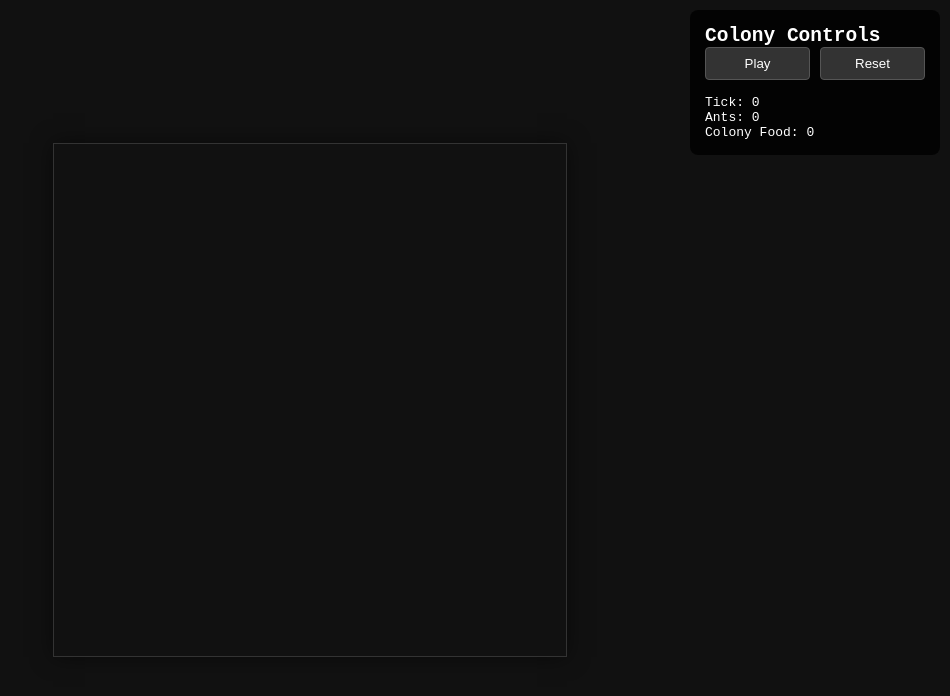
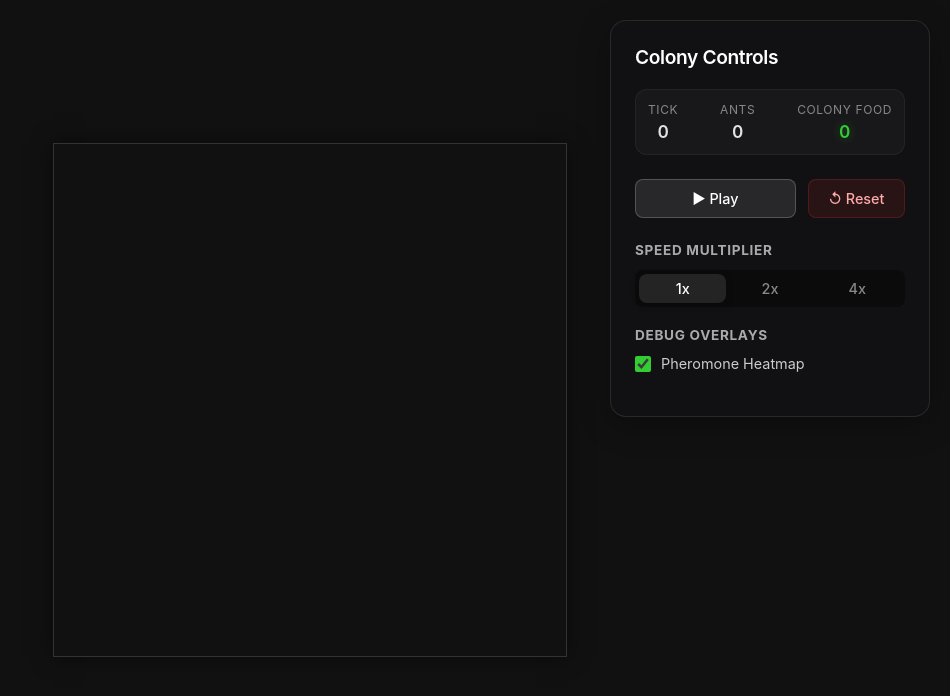
Before and after one commit to deadronos/antcolony-sim, a React (Vite) app: page / in a window 1280 px wide. Shown: the top 696 px of the page, without its empty margins (330-1280 px from the left). Built offline with nearby package versions, Linux system fonts and the light colour scheme.

Commit message:
Implement pheromone visualization and control panel enhancements

```diff
--- a/src/App.tsx
+++ b/src/App.tsx
@@ -31,10 +31,11 @@ function App() {
             // Avoid updating Zustand every frame to prevent React overhead,
             // or do it selectively. For now we update it every frame.
             setSimState(state);
-
             const ctx = canvasRef.current?.getContext('2d');
             if (ctx) {
-              renderSimulation(ctx, state);
+              renderSimulation(ctx, state, {
+                showPheromones: useUIStore.getState().showPheromones
+              });
             }
           }
         } catch (e) {
--- a/src/render2d/canvasRenderer.ts
+++ b/src/render2d/canvasRenderer.ts
@@ -1,7 +1,11 @@
 import { CELL_SIZE, WORLD_WIDTH, WORLD_HEIGHT } from '../shared/constants';
 import { AntState, TileType, type SimState } from '../sim/core/types';
 
-export function renderSimulation(ctx: CanvasRenderingContext2D, state: SimState) {
+export interface RenderOptions {
+    showPheromones: boolean;
+}
+
+export function renderSimulation(ctx: CanvasRenderingContext2D, state: SimState, options: RenderOptions) {
     // Clear background
     ctx.fillStyle = '#1e1e1e';
     ctx.fillRect(0, 0, WORLD_WIDTH * CELL_SIZE, WORLD_HEIGHT * CELL_SIZE);
@@ -25,6 +29,7 @@ export function renderSimulation(ctx: CanvasRenderingContext2D, state: SimState)
     }
 
     // 2. Pheromone Heatmaps
+    if (options.showPheromones) {
         for (let i = 0; i < state.foodPheromones.length; i++) {
             const x = i % WORLD_WIDTH;
             const y = Math.floor(i / WORLD_WIDTH);
@@ -39,6 +44,7 @@ export function renderSimulation(ctx: CanvasRenderingContext2D, state: SimState)
             if (hp > 0.05) {
                 ctx.fillStyle = `rgba(0, 150, 255, ${hp * 0.5})`;
                 ctx.fillRect(x * CELL_SIZE, y * CELL_SIZE, CELL_SIZE, CELL_SIZE);
+            }
         }
     }
 
--- a/src/shared/constants.ts
+++ b/src/shared/constants.ts
@@ -4,3 +4,4 @@ export const CELL_SIZE = 4; // px per tile when rendering
 export const TICKS_PER_SECOND = 30;
 export const TICK_INTERVAL_MS = 1000 / TICKS_PER_SECOND;
 export const TOTAL_ANTS = 200;
+export const FOOD_TO_SPAWN = 5;
--- a/src/sim/core/types.ts
+++ b/src/sim/core/types.ts
@@ -31,4 +31,6 @@ export interface SimState {
     homePheromones: Float32Array;
     grid: Uint8Array;    // TileType values mapped 1D
     colonyFood: number;
+    nestX: number;
+    nestY: number;
 }
--- /dev/null
+++ b/src/ui/panels/ControlsPanel.css
@@ -0,0 +1,155 @@
+.controls-panel {
+    position: absolute;
+    top: 20px;
+    right: 20px;
+    background: rgba(18, 18, 20, 0.75);
+    backdrop-filter: blur(12px);
+    -webkit-backdrop-filter: blur(12px);
+    border: 1px solid rgba(255, 255, 255, 0.1);
+    border-radius: 16px;
+    padding: 24px;
+    width: 320px;
+    color: #e2e2e2;
+    font-family: 'Inter', sans-serif;
+    box-shadow: 0 8px 32px rgba(0, 0, 0, 0.3);
+}
+
+.panel-title {
+    font-size: 1.2rem;
+    font-weight: 600;
+    margin-bottom: 20px;
+    color: #ffffff;
+    letter-spacing: -0.02em;
+}
+
+.status-grid {
+    display: flex;
+    justify-content: space-between;
+    margin-bottom: 24px;
+    background: rgba(255, 255, 255, 0.03);
+    padding: 12px;
+    border-radius: 12px;
+    border: 1px solid rgba(255, 255, 255, 0.05);
+}
+
+.status-item {
+    display: flex;
+    flex-direction: column;
+    align-items: center;
+}
+
+.status-item .label {
+    font-size: 0.75rem;
+    text-transform: uppercase;
+    color: #888;
+    margin-bottom: 4px;
+    letter-spacing: 0.05em;
+}
+
+.status-item .value {
+    font-size: 1.1rem;
+    font-weight: 600;
+    font-variant-numeric: tabular-nums;
+}
+
+.text-highlight {
+    color: #32CD32;
+    text-shadow: 0 0 10px rgba(50, 205, 50, 0.4);
+}
+
+.control-group {
+    display: flex;
+    gap: 12px;
+    margin-bottom: 24px;
+}
+
+.btn-primary,
+.btn-secondary,
+.btn-toggle {
+    border: none;
+    border-radius: 8px;
+    padding: 10px 16px;
+    font-size: 0.9rem;
+    font-weight: 500;
+    cursor: pointer;
+    transition: all 0.2s ease;
+    font-family: inherit;
+}
+
+.btn-primary {
+    flex: 2;
+    background: rgba(255, 255, 255, 0.1);
+    color: white;
+    border: 1px solid rgba(255, 255, 255, 0.2);
+}
+
+.btn-primary.active {
+    background: rgba(50, 205, 50, 0.2);
+    border-color: rgba(50, 205, 50, 0.5);
+    color: #bbffbb;
+}
+
+.btn-primary:hover,
+.btn-secondary:hover {
+    background: rgba(255, 255, 255, 0.15);
+}
+
+.btn-secondary {
+    flex: 1;
+    background: rgba(255, 50, 50, 0.1);
+    color: #ffaaaa;
+    border: 1px solid rgba(255, 50, 50, 0.2);
+}
+
+.btn-secondary:hover {
+    background: rgba(255, 50, 50, 0.2);
+}
+
+.control-section {
+    margin-bottom: 20px;
+}
+
+.section-title {
+    font-size: 0.85rem;
+    color: #aaa;
+    margin-bottom: 12px;
+    text-transform: uppercase;
+    letter-spacing: 0.05em;
+}
+
+.button-group {
+    display: flex;
+    background: rgba(0, 0, 0, 0.3);
+    border-radius: 8px;
+    padding: 4px;
+}
+
+.btn-toggle {
+    flex: 1;
+    background: transparent;
+    color: #888;
+    padding: 6px 0;
+}
+
+.btn-toggle.active {
+    background: rgba(255, 255, 255, 0.1);
+    color: white;
+    box-shadow: 0 2px 8px rgba(0, 0, 0, 0.2);
+}
+
+.toggle-label {
+    display: flex;
+    align-items: center;
+    gap: 10px;
+    font-size: 0.9rem;
+    color: #ccc;
+    cursor: pointer;
+    user-select: none;
+}
+
+.toggle-label input[type="checkbox"] {
+    accent-color: #32CD32;
+    width: 16px;
+    height: 16px;
+    cursor: pointer;
+}
--- a/src/ui/panels/ControlsPanel.tsx
+++ b/src/ui/panels/ControlsPanel.tsx
@@ -1,8 +1,13 @@
 import { useUIStore } from '../store/uiStore';
 import { simWorker } from '../../worker/simBridge';
+import './ControlsPanel.css';
 
-export const ControlsPanel: React.FC = () => {
-    const { isPaused, setPaused, simState } = useUIStore();
+export const ControlsPanel = () => {
+    const {
+        isPaused, setPaused, simState,
+        speedMultiplier, setSpeedMultiplier,
+        showPheromones, setShowPheromones
+    } = useUIStore();
 
     const handlePlayPause = async () => {
         if (isPaused) {
@@ -20,26 +25,67 @@ export const ControlsPanel: React.FC = () => {
         setPaused(false);
     };
 
+    const handleSpeed = async (newSpeed: number) => {
+        await simWorker.setSpeed(newSpeed);
+        setSpeedMultiplier(newSpeed);
+    };
+
     return (
-        <div style={{
-            position: 'absolute', top: 10, right: 10,
-            background: 'rgba(0,0,0,0.8)', color: 'white', padding: '15px', borderRadius: '8px',
-            fontFamily: 'monospace', width: '250px'
-        }}>
-            <h2>Colony Controls</h2>
-            <div style={{ display: 'flex', gap: '10px', marginBottom: '15px' }}>
-                <button onClick={handlePlayPause} style={{ flex: 1, padding: '8px' }}>
-                    {isPaused ? 'Play' : 'Pause'}
+        <div className="controls-panel">
+            <h2 className="panel-title">Colony Controls</h2>
+
+            <div className="status-grid">
+                <div className="status-item">
+                    <span className="label">Tick</span>
+                    <span className="value">{simState?.tick || 0}</span>
+                </div>
+                <div className="status-item">
+                    <span className="label">Ants</span>
+                    <span className="value">{simState?.ants?.length || 0}</span>
+                </div>
+                <div className="status-item">
+                    <span className="label">Colony Food</span>
+                    <span className="value text-highlight">{simState?.colonyFood || 0}</span>
+                </div>
+            </div>
+
+            <div className="control-group">
+                <button
+                    className={`btn-primary ${!isPaused ? 'active' : ''}`}
+                    onClick={handlePlayPause}
+                >
+                    {isPaused ? '▶ Play' : '⏸ Pause'}
                 </button>
-                <button onClick={handleReset} style={{ flex: 1, padding: '8px' }}>
-                    Reset
+                <button className="btn-secondary" onClick={handleReset}>
+                    ↺ Reset
                 </button>
             </div>
 
-            <div>
-                <p>Tick: {simState?.tick || 0}</p>
-                <p>Ants: {simState?.ants?.length || 0}</p>
-                <p>Colony Food: {simState?.colonyFood || 0}</p>
+            <div className="control-section">
+                <h3 className="section-title">Speed Multiplier</h3>
+                <div className="button-group">
+                    {[1, 2, 4].map((speed) => (
+                        <button
+                            key={speed}
+                            className={`btn-toggle ${speedMultiplier === speed ? 'active' : ''}`}
+                            onClick={() => handleSpeed(speed)}
+                        >
+                            {speed}x
+                        </button>
+                    ))}
+                </div>
+            </div>
+
+            <div className="control-section">
+                <h3 className="section-title">Debug Overlays</h3>
+                <label className="toggle-label">
+                    <input
+                        type="checkbox"
+                        checked={showPheromones}
+                        onChange={(e) => setShowPheromones(e.target.checked)}
+                    />
+                    Pheromone Heatmap
+                </label>
             </div>
         </div>
     );
--- a/src/ui/store/uiStore.ts
+++ b/src/ui/store/uiStore.ts
@@ -4,13 +4,21 @@ import type { SimState } from '../../sim/core/types';
 interface UIStore {
     simState: SimState | null;
     isPaused: boolean;
+    speedMultiplier: number;
+    showPheromones: boolean;
     setSimState: (state: SimState | null) => void;
     setPaused: (paused: boolean) => void;
+    setSpeedMultiplier: (speed: number) => void;
+    setShowPheromones: (show: boolean) => void;
 }
 
 export const useUIStore = create<UIStore>((set) => ({
     simState: null,
     isPaused: true,
+    speedMultiplier: 1,
+    showPheromones: true,
     setSimState: (state) => set({ simState: state }),
-    setPaused: (paused) => set({ isPaused: paused })
+    setPaused: (paused) => set({ isPaused: paused }),
+    setSpeedMultiplier: (speed) => set({ speedMultiplier: speed }),
+    setShowPheromones: (show) => set({ showPheromones: show })
 }));
--- a/src/worker/simWorker.ts
+++ b/src/worker/simWorker.ts
@@ -9,6 +9,7 @@ import type { SimState } from '../sim/core/types';
 let state: SimState | null = null;
 let intervalId: number | null = null;
 let isPaused = true;
+let currentSpeed = 1;
 
 const api = {
     init() {
@@ -19,7 +20,9 @@ const api = {
             foodPheromones: createPheromones(),
             homePheromones: createPheromones(),
             grid,
-            colonyFood: 0
+            colonyFood: 0,
+            nestX,
+            nestY
         };
     },
     start() {
@@ -28,7 +31,10 @@ const api = {
         isPaused = false;
         intervalId = setInterval(() => {
             if (!isPaused && state) {
-                tick(state);
+                // If speed is > 1, process multiple simulation ticks per interval tick
+                for (let i = 0; i < currentSpeed; i++) {
+                    tick(state);
+                }
             }
         }, TICK_INTERVAL_MS) as unknown as number;
     },
@@ -43,6 +49,9 @@ const api = {
         this.pause();
         this.init();
     },
+    setSpeed(speed: number) {
+        currentSpeed = speed;
+    },
     getState(): SimState | null {
         return state;
     }
```
Also changed, not shown: src/sim/core/tick.ts (+17 -0 lines). Lines whose indentation alone changed are shown as unchanged.
